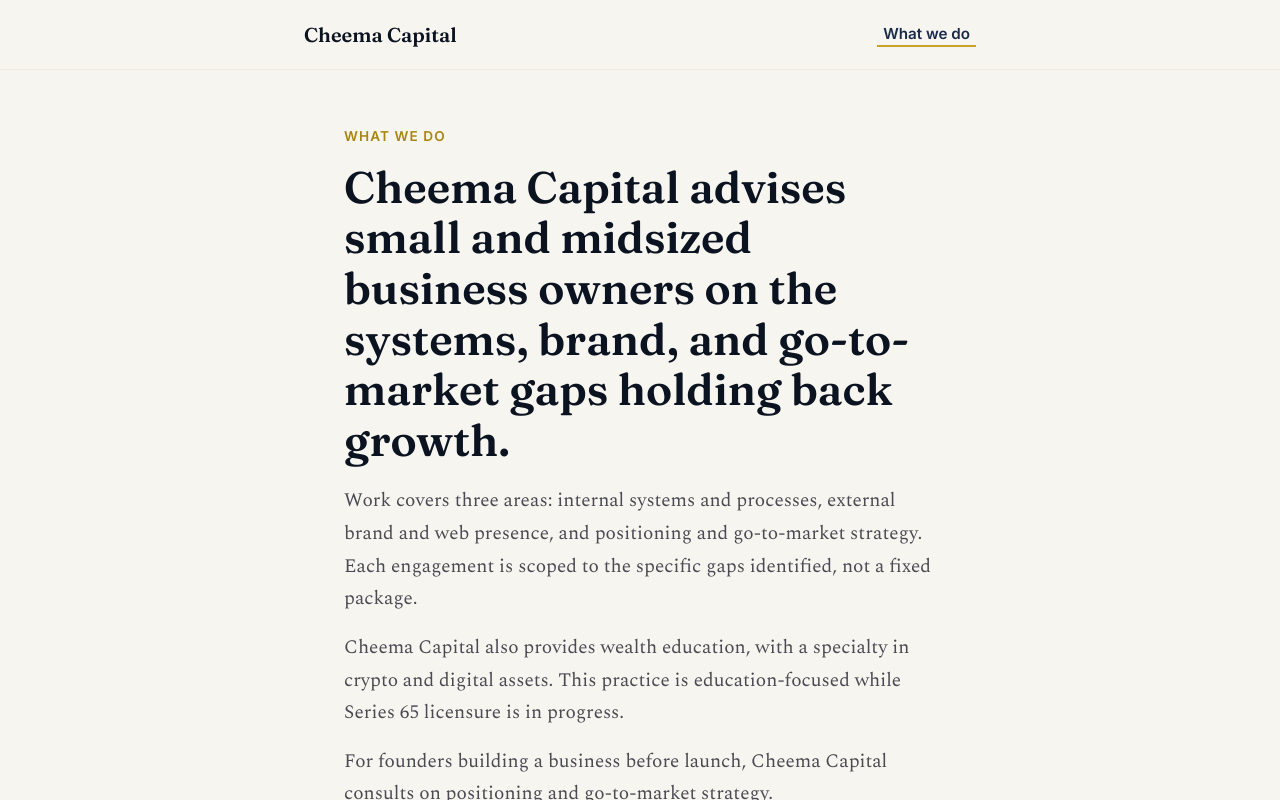
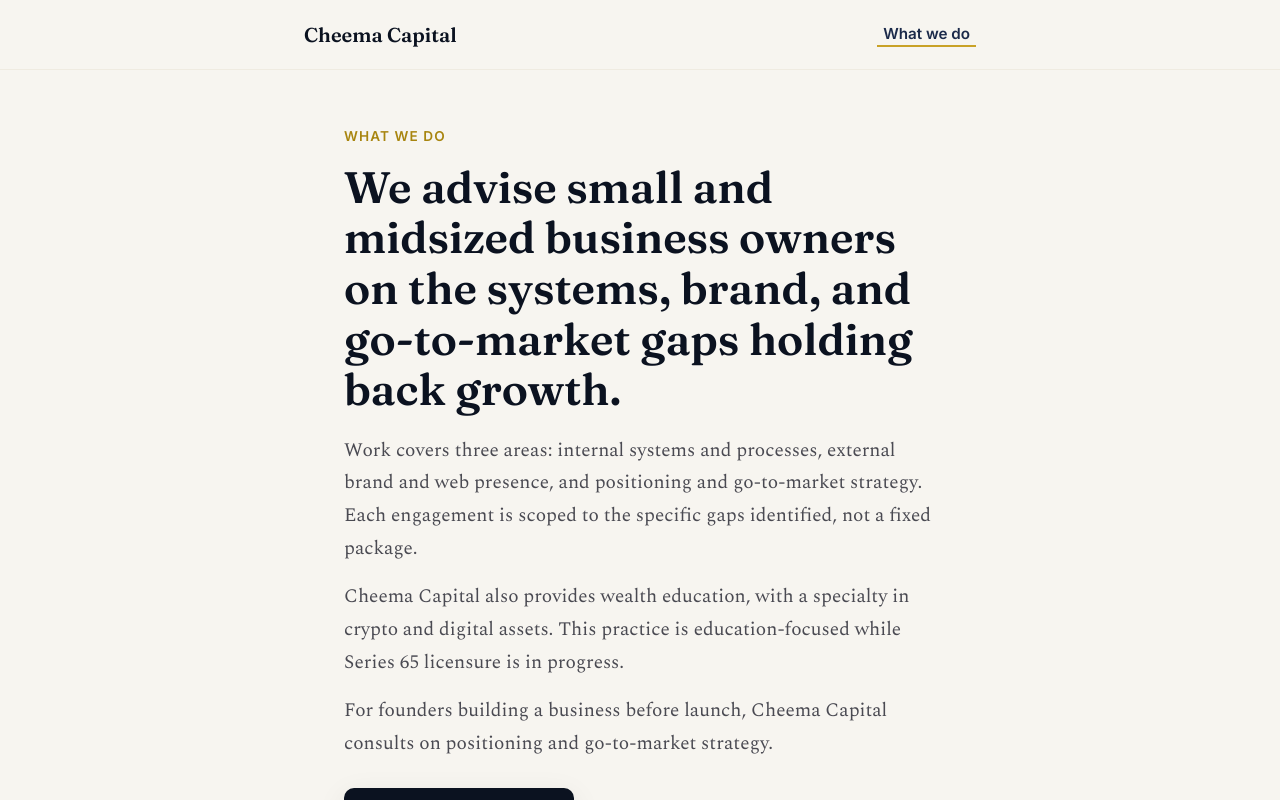
Before and after one commit to cheemacapital/cheema-capital-website, a React (Vite) app: page / in a window 1280 px wide. Both pictures are taken after a click on the button "What we do". Shown: the top 800 px of the page. Built offline with nearby package versions, Linux system fonts and the light colour scheme.

Commit message:
Change headline to 'We advise'

```diff
--- a/src/components/ServicesScreen.jsx
+++ b/src/components/ServicesScreen.jsx
@@ -3,7 +3,7 @@
     <section className="screen" aria-live="polite">
       <div className="wrap simple-page">
         <p className="eyebrow">What we do</p>
-        <h1>Cheema Capital advises small and midsized business owners on the systems, brand, and go-to-market gaps holding back growth.</h1>
+        <h1>We advise small and midsized business owners on the systems, brand, and go-to-market gaps holding back growth.</h1>
         <p className="simple-page__lead">
           Work covers three areas: internal systems and processes, external brand and web
           presence, and positioning and go-to-market strategy. Each engagement is scoped to the
```
